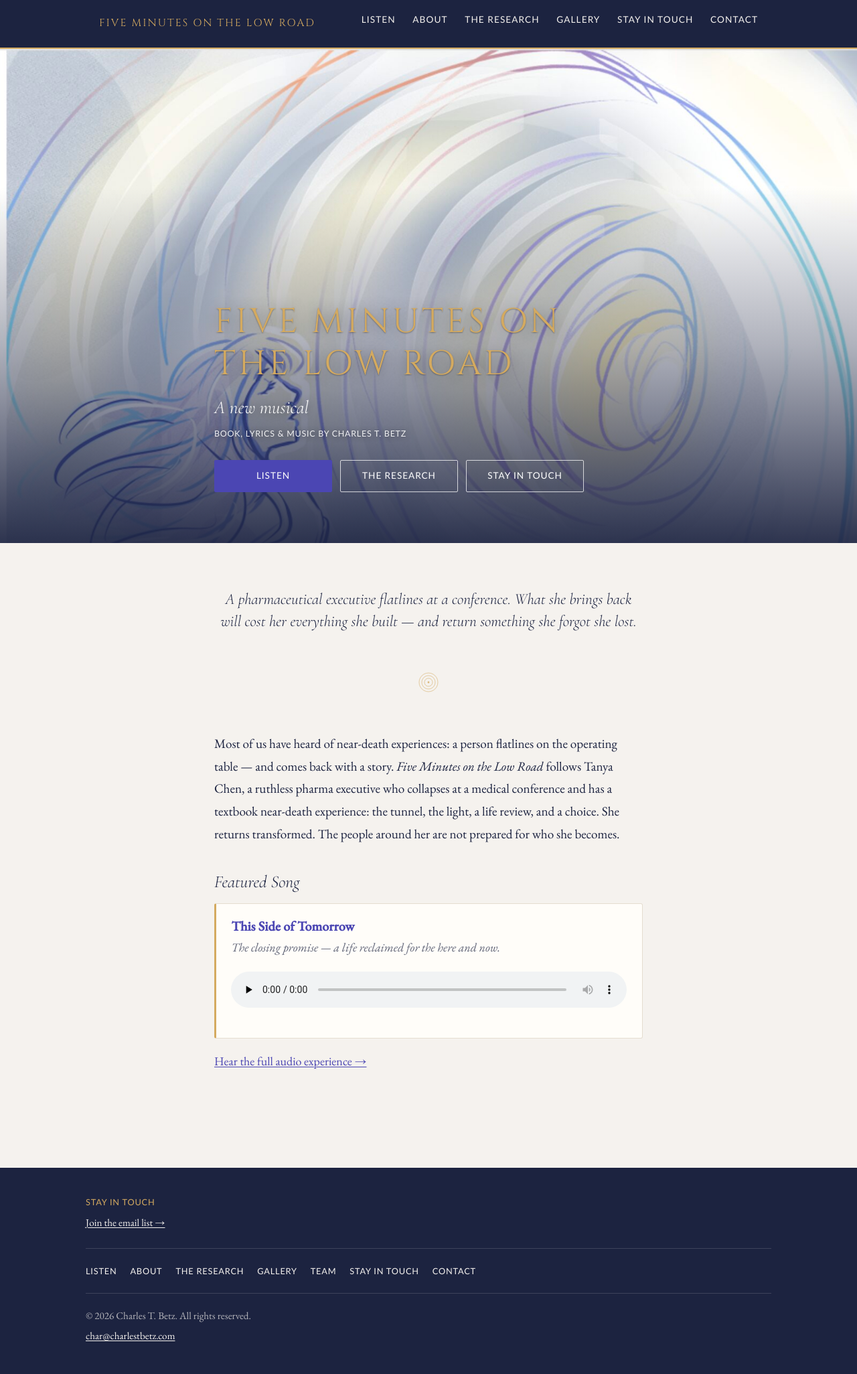
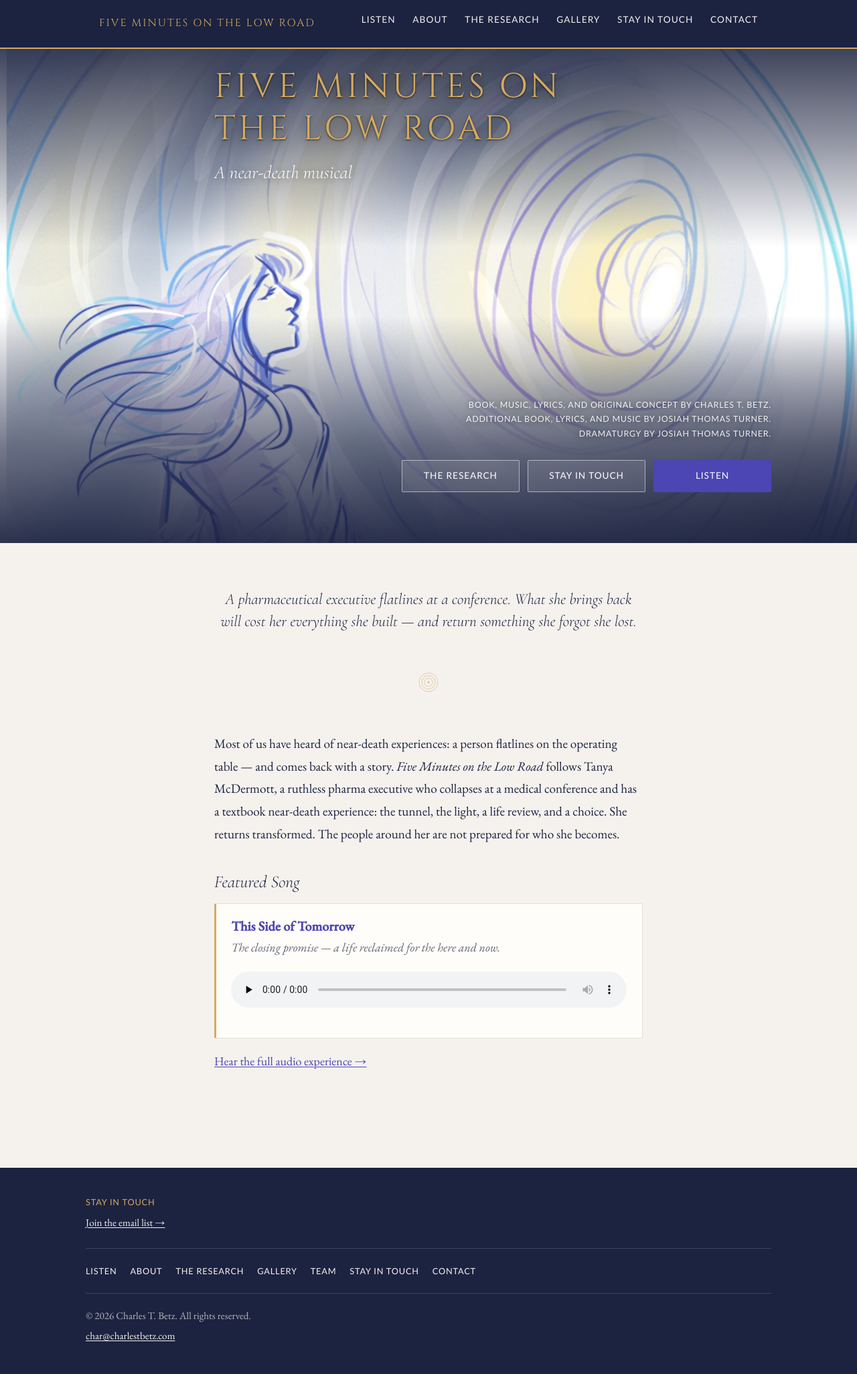
Before and after one commit to CharlesTBetz/5mlowroad, a Jekyll site: the page built from index.md, in a window 1280 px wide. Shown: the whole page at 67% size. Built offline with Jekyll 4.4.1, drawn with Linux system fonts in a browser that asks for light colours.

Commit message:
Refine hero composition and copy
- Rename character Tanya Chen -> Tanya McDermott (index, about)
- Hero credit matches brochure (Betz; Turner additional; Turner dramaturgy), 3 lines
- Subtitle -> "A near-death musical", moved under the title into the dark top scrim
- Recompose hero: title + subtitle top, credit + CTAs bottom-right (right-justified,
  shifted ~2in on desktop); crop focuses Tanya moving into the tunnel
- Scrim: symmetric top/bottom gradient + radial pool behind the bottom-right copy
  for white-text legibility; nudge title block up ~0.4in on desktop
- CTA hierarchy: filled "Listen" anchors the bottom-right corner; "The Research"
  and "Stay in Touch" become frosted ghost buttons (readable but subordinate)

Co-Authored-By: Claude Opus 4.8 (1M context) <noreply@anthropic.com>
Claude-Session: https://claude.ai/code/session_01UrLG6QBJtLHiuH9xzcZc79

```diff
--- a/assets/css/main.css
+++ b/assets/css/main.css
@@ -225,22 +225,33 @@ p { margin: 0 0 1.1em; }
   /* Hero image: tanya-light-square.png from Luke O'Leary */
   background-color: #D0D8E8;        /* fallback until image loads */
   background-image:
-    linear-gradient(to bottom, rgba(28,35,64,0) 28%, rgba(28,35,64,0.35) 60%, rgba(28,35,64,0.92) 100%),
+    radial-gradient(115% 78% at 100% 100%,
+      rgba(28,35,64,0.72) 0%,
+      rgba(28,35,64,0.3) 30%,
+      rgba(28,35,64,0) 56%),
+    linear-gradient(to bottom,
+      rgba(28,35,64,0.85) 0%,
+      rgba(28,35,64,0.45) 20%,
+      rgba(28,35,64,0) 40%,
+      rgba(28,35,64,0) 54%,
+      rgba(28,35,64,0.6) 80%,
+      rgba(28,35,64,0.93) 100%),
     url('/assets/images/hero.jpg');
-  background-size: cover, cover;
-  background-position: center top, center top;
+  background-size: cover, cover, cover;
+  background-position: center, center, center 42%;
   min-height: 78vh;
   display: flex;
   flex-direction: column;
-  justify-content: flex-end;
+  justify-content: space-between;
   padding: 3rem 1.5rem 2.5rem;
 }
-.hero-text { max-width: 40rem; margin: 0 auto; width: 100%; min-width: 0; }
+.hero-top,
+.hero-bottom { max-width: 40rem; margin: 0 auto; width: 100%; min-width: 0; }
 .hero-title {
   font-size: clamp(1.4rem, 5.6vw, 3.2rem);
   letter-spacing: 0.08em;
   line-height: 1.22;
-  text-shadow: 0 2px 22px rgba(0,0,0,0.42), 0 1px 2px rgba(0,0,0,0.35);
+  text-shadow: 0 2px 20px rgba(0,0,0,0.6), 0 1px 3px rgba(0,0,0,0.7);
   overflow-wrap: break-word;
 }
 .hero-subtitle {
@@ -299,9 +310,18 @@ p { margin: 0 0 1.1em; }
 .btn-secondary:hover, .btn-secondary:focus {
   border-color: var(--glow); color: var(--glow); background: transparent;
 }
-/* On the hero's dark scrim, secondary buttons need light strokes */
-.hero .btn-secondary { color: var(--white); border-color: rgba(255,255,255,0.75); }
-.hero .btn-secondary:hover, .hero .btn-secondary:focus { color: var(--glow); border-color: var(--glow); }
+/* On the hero's dark scrim: secondary buttons stay readable but sit a clear
+   step below the filled "Listen" primary — a light frosted ghost treatment. */
+.hero .btn-secondary {
+  background: rgba(255,255,255,0.1);
+  color: var(--white);
+  border-color: rgba(255,255,255,0.5);
+}
+.hero .btn-secondary:hover, .hero .btn-secondary:focus {
+  background: rgba(255,255,255,0.18);
+  color: var(--glow);
+  border-color: var(--glow);
+}
 
 /* ----- Content blocks ----------------------------------------------------- */
 .logline {
@@ -549,6 +569,14 @@ hr, .divider {
   .site-nav-menu a { padding: 0.25rem 0; }
 
   .cta-row { flex-direction: row; justify-content: center; flex-wrap: wrap; }
-  .hero .cta-row { justify-content: flex-start; }
+  .hero .cta-row { justify-content: flex-end; }
+  /* Nudge the title + subtitle block up ~0.4in on the hero. */
+  .hero-top { transform: translateY(-0.4in); }
+  /* Right-justify the lower hero block and shift it right ~2in, clamped so it
+     never overflows or comes within 2rem of the right edge on smaller desktops. */
+  .hero-bottom {
+    text-align: right;
+    transform: translateX(max(0px, min(2in, calc(50vw - 22rem))));
+  }
   .btn { min-width: 11rem; }
 }
--- a/index.md
+++ b/index.md
@@ -6,14 +6,16 @@ description: A new musical about near-death experience, empathy, and transformat
 
 <!-- Hero: tanya-light-square.png from Luke O'Leary (set as background in .hero / main.css) -->
 <section class="hero">
-  <div class="hero-text">
+  <div class="hero-top">
     <h1 class="show-title hero-title">Five Minutes on the Low Road</h1>
-    <p class="hero-subtitle">A new musical</p>
-    <p class="hero-credit">Book, lyrics &amp; music by Charles T. Betz</p>
+    <p class="hero-subtitle">A near-death musical</p>
+  </div>
+  <div class="hero-bottom">
+    <p class="hero-credit">Book, music, lyrics, and original concept by Charles T. Betz.<br>Additional book, lyrics, and music by Josiah Thomas Turner.<br>Dramaturgy by Josiah Thomas Turner.</p>
     <div class="cta-row">
-      <a class="btn btn-primary" href="{{ '/listen/' | relative_url }}">Listen</a>
       <a class="btn btn-secondary" href="{{ '/research/' | relative_url }}">The Research</a>
       <a class="btn btn-secondary" href="{{ '/subscribe/' | relative_url }}">Stay in Touch</a>
+      <a class="btn btn-primary" href="{{ '/listen/' | relative_url }}">Listen</a>
     </div>
   </div>
 </section>
@@ -27,7 +29,7 @@ description: A new musical about near-death experience, empathy, and transformat
 
 <!-- Brief show description -->
 <section class="section">
-  <p class="lead">Most of us have heard of near-death experiences: a person flatlines on the operating table &mdash; and comes back with a story. <em>Five Minutes on the Low Road</em> follows Tanya Chen, a ruthless pharma executive who collapses at a medical conference and has a textbook near-death experience: the tunnel, the light, a life review, and a choice. She returns transformed. The people around her are not prepared for who she becomes.</p>
+  <p class="lead">Most of us have heard of near-death experiences: a person flatlines on the operating table &mdash; and comes back with a story. <em>Five Minutes on the Low Road</em> follows Tanya McDermott, a ruthless pharma executive who collapses at a medical conference and has a textbook near-death experience: the tunnel, the light, a life review, and a choice. She returns transformed. The people around her are not prepared for who she becomes.</p>
 </section>
 
 <!-- Featured song -->
```
Also changed, not shown: about.md (+1 -1 lines).
